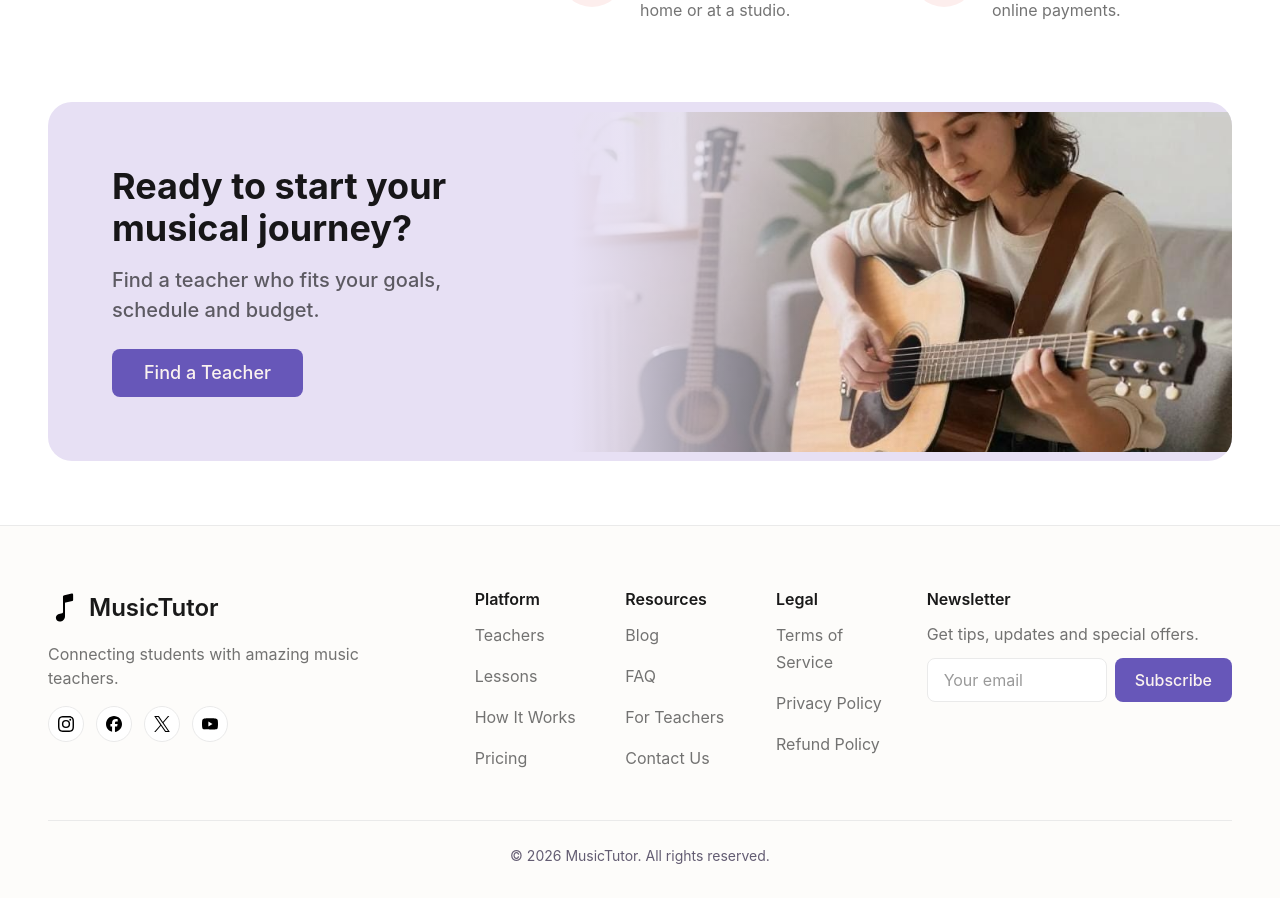
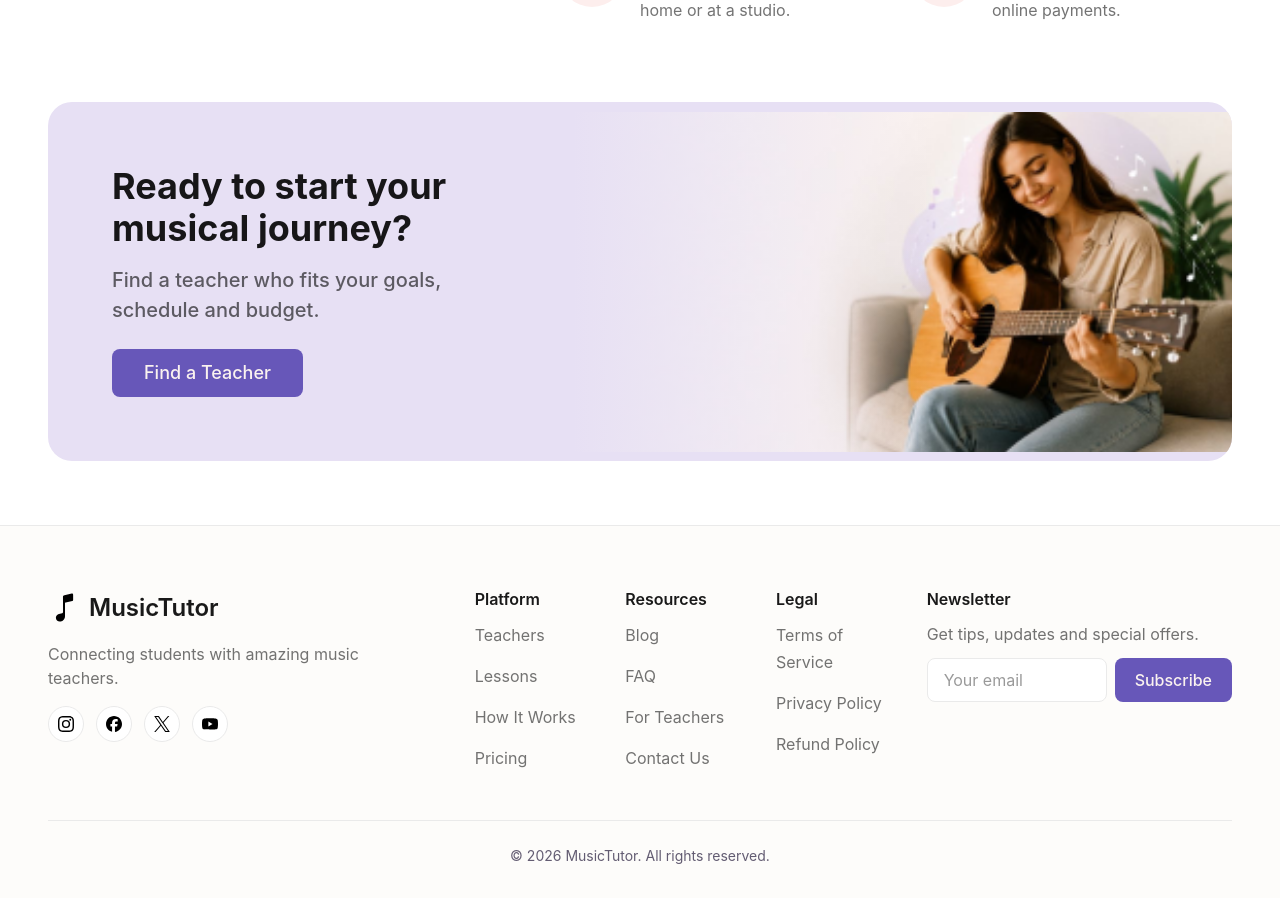
Before and after one commit to ValeriySolod/MusicTutor, a Next.js app: page / in a window 1280 px wide. Shown: the part 3104-4002 px from the top of the page. Built offline with nearby package versions, Linux system fonts and the light colour scheme.

Commit message:
Swap FinalCta photo for a better match to Figma's CTA image

```diff
--- a/src/components/sections/FinalCta/FinalCta.tsx
+++ b/src/components/sections/FinalCta/FinalCta.tsx
@@ -24,10 +24,10 @@ export function FinalCta() {
           </div>
           <div className={styles.photoWrap}>
             <PhotoFrame
-              src="/assets/photos/8150e7345cf944ffc7adb28bf9082d5e54cf4425.png"
+              src="/assets/photos/61a2ffcb87318c8c9e10a2e6a8b7171b1c63924f.png"
               alt="A woman smiling while playing acoustic guitar on a couch"
-              width={832}
-              height={1152}
+              width={824}
+              height={568}
               sizes="(min-width: 1024px) 660px, 100vw"
               cropAspectRatio="660 / 340"
               className={styles.photo}
```
